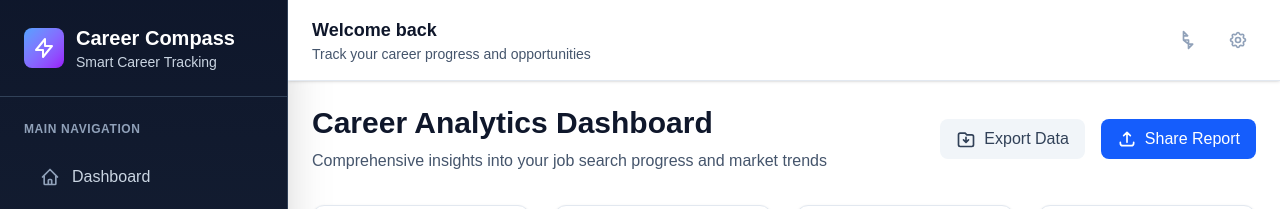
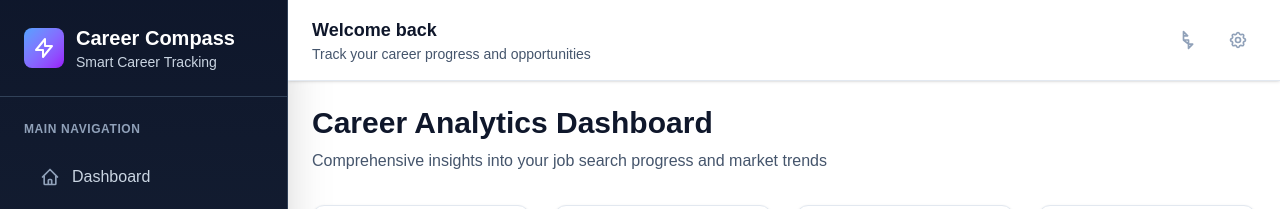
Before and after one commit to Claireko2/CareerCompass, a Next.js app in the folder apps/frontend/: page /powerbi in a window 1280 px wide. Shown: the top 209 px of the page. Built offline with nearby package versions, Linux system fonts and the light colour scheme.

Commit message:
update frontend

```diff
--- a/apps/frontend/src/app/application/page.tsx
+++ b/apps/frontend/src/app/application/page.tsx
@@ -258,7 +258,7 @@ export default function ApplicationPage() {
                                 </tr>
                             </thead>
                             <tbody className="divide-y divide-slate-200">
-                                {filteredApps.map((app, index) => (
+                                {filteredApps.map((app) => (
                                     <tr key={app.id} className={`hover:bg-slate-50 transition-colors ${statusConfig[app.status as keyof typeof statusConfig]?.bgColor}`}>
                                         <td className="px-6 py-4">
                                             <div className="flex items-center">
--- a/apps/frontend/src/app/jobs/page.tsx
+++ b/apps/frontend/src/app/jobs/page.tsx
@@ -181,22 +181,26 @@ export default function JobsPage() {
 
                     </div>
 
-                    {jobs.length === 0 ? (
+                    {loading ? (
+                        // Show loading message while fetching
+                        <div className="bg-white rounded-xl border border-slate-200 shadow-sm p-12 text-center">
+                            <svg className="w-16 h-16 text-blue-400 animate-spin mx-auto mb-4" fill="none" stroke="currentColor" viewBox="0 0 24 24">
+                                <circle className="opacity-25" cx="12" cy="12" r="10" strokeWidth="4"></circle>
+                                <path className="opacity-75" fill="currentColor" d="M4 12a8 8 0 018-8v8z"></path>
+                            </svg>
+                            <h3 className="text-lg font-medium text-slate-900 mb-2">Please wait...</h3>
+                            <p className="text-slate-600">Fetching the latest jobs for you.</p>
+                        </div>
+                    ) : jobs.length === 0 ? (
+                        // Only show when NOT loading
                         <div className="bg-white rounded-xl border border-slate-200 shadow-sm p-12 text-center">
                             <svg className="w-16 h-16 text-slate-300 mx-auto mb-4" fill="none" stroke="currentColor" viewBox="0 0 24 24">
-                                <path strokeLinecap="round" strokeLinejoin="round" strokeWidth={2} d="M21 13.255A23.931 23.931 0 0112 15c-3.183 0-6.22-.62-9-1.745M16 6V4a2 2 0 00-2-2h-4a2 2 0 00-2-2v2m8 0H8m8 0v2a2 2 0 002 2h2a2 2 0 002-2v-6a2 2 0 00-2-2h-2a2 2 0 00-2 2z" />
+                                <path strokeLinecap="round" strokeLinejoin="round" strokeWidth={2} d="M21 13.255A23.931 23.931 0 0112 15c-3.183 0-6.22-.62-9-1.745M16 6V4a2 2 0 00-2-2h-4a2 2 0 00-2 2v2m8 0H8m8 0v2a2 2 0 002 2h2a2 2 0 002-2v-6a2 2 0 00-2-2h-2a2 2 0 00-2 2z" />
                             </svg>
-                            <br />
-                            <br />
                             <h3 className="text-lg font-medium text-slate-900 mb-2">No jobs found</h3>
                             <p className="text-slate-600 mb-4">
-                                We couldn't find any jobs matching your search criteria. Try adjusting your search terms or location.
+                                We could not find any jobs matching your search criteria. Try adjusting your search terms or location.
                             </p>
-                            <div className="space-y-2 text-sm text-slate-600">
-                                <p>• Try broader job categories (e.g., "Software" instead of "Senior Software Engineer")</p>
-                                <p>• Remove location filters to see remote opportunities</p>
-                                <p>• Check for spelling errors in your search terms</p>
-                            </div>
                         </div>
                     ) : (
                         <div className="grid gap-6">
--- a/apps/frontend/src/app/page.tsx
+++ b/apps/frontend/src/app/page.tsx
@@ -81,7 +81,7 @@ export default function Home() {
 
               <h1 className="text-5xl lg:text-6xl font-bold text-slate-900 leading-tight">
                 Welcome to{" "}
-                <span className="bg-gradient-to-r from-blue-600 to-purple-600 bg-clip-text text-transparent">
+                <span className="bg-gradient-to-r from-blue-600 to-blue-700 bg-clip-text text-transparent">
                   Career Compass
                 </span>
               </h1>
@@ -97,7 +97,7 @@ export default function Home() {
             <div className="flex flex-col sm:flex-row gap-4 justify-center items-center pt-8">
               <Link
                 href="/powerbi"
-                className="inline-flex items-center px-8 py-4 bg-gradient-to-r from-blue-600 to-purple-600 text-white font-semibold rounded-xl hover:from-blue-700 hover:to-purple-700 transform hover:scale-105 transition-all duration-200 shadow-lg hover:shadow-xl"
+                className="inline-flex items-center px-8 py-4 bg-black text-white font-semibold rounded-xl hover:from-blue-700 hover:to-purple-700 transform hover:scale-105 transition-all duration-200 shadow-lg hover:shadow-xl"
               >
                 <svg className="w-5 h-5 mr-2" fill="none" stroke="currentColor" viewBox="0 0 24 24">
                   <path strokeLinecap="round" strokeLinejoin="round" strokeWidth={2} d="M9 19v-6a2 2 0 00-2-2H5a2 2 0 00-2 2v6a2 2 0 002 2h2a2 2 0 002-2zm0 0V9a2 2 0 012-2h2a2 2 0 012 2v10m-6 0a2 2 0 002 2h2a2 2 0 002-2m0 0V5a2 2 0 012-2h2a2 2 0 012 2v14a2 2 0 01-2 2h-2a2 2 0 01-2-2z" />
--- a/apps/frontend/src/app/powerbi/page.tsx
+++ b/apps/frontend/src/app/powerbi/page.tsx
@@ -39,20 +39,7 @@ export default function PowerBIReportPage() {
                     <h1 className="text-3xl font-bold text-slate-900">Career Analytics Dashboard</h1>
                     <p className="text-slate-600 mt-2">Comprehensive insights into your job search progress and market trends</p>
                 </div>
-                <div className="flex items-center space-x-4">
-                    <button className="inline-flex items-center px-4 py-2 bg-slate-100 text-slate-700 font-medium rounded-lg hover:bg-slate-200 transition-colors">
-                        <svg className="w-5 h-5 mr-2" fill="none" stroke="currentColor" viewBox="0 0 24 24">
-                            <path strokeLinecap="round" strokeLinejoin="round" strokeWidth={2} d="M12 10v6m0 0l-3-3m3 3l3-3M3 17V7a2 2 0 012-2h6l2 2h6a2 2 0 012 2v10a2 2 0 01-2 2H5a2 2 0 01-2-2z" />
-                        </svg>
-                        Export Data
-                    </button>
-                    <button className="inline-flex items-center px-4 py-2 bg-blue-600 text-white font-medium rounded-lg hover:bg-blue-700 transition-colors">
-                        <svg className="w-5 h-5 mr-2" fill="none" stroke="currentColor" viewBox="0 0 24 24">
-                            <path strokeLinecap="round" strokeLinejoin="round" strokeWidth={2} d="M4 16v1a3 3 0 003 3h10a3 3 0 003-3v-1m-4-8l-4-4m0 0L8 8m4-4v12" />
-                        </svg>
-                        Share Report
-                    </button>
-                </div>
+
             </div>
 
             {/* Key Metrics Cards */}
@@ -127,8 +114,8 @@ export default function PowerBIReportPage() {
                                 key={key}
                                 onClick={() => setActiveTab(key as 'pdf' | 'interactive')}
                                 className={`flex items-center space-x-2 py-4 px-2 border-b-2 font-medium text-sm transition-colors ${activeTab === key
-                                        ? 'border-blue-500 text-blue-600'
-                                        : 'border-transparent text-slate-500 hover:text-slate-700 hover:border-slate-300'
+                                    ? 'border-blue-500 text-blue-600'
+                                    : 'border-transparent text-slate-500 hover:text-slate-700 hover:border-slate-300'
                                     }`}
                             >
                                 {config.icon}
```
Also changed, not shown: 1 other file (tests, documents, lock files or other folders).
